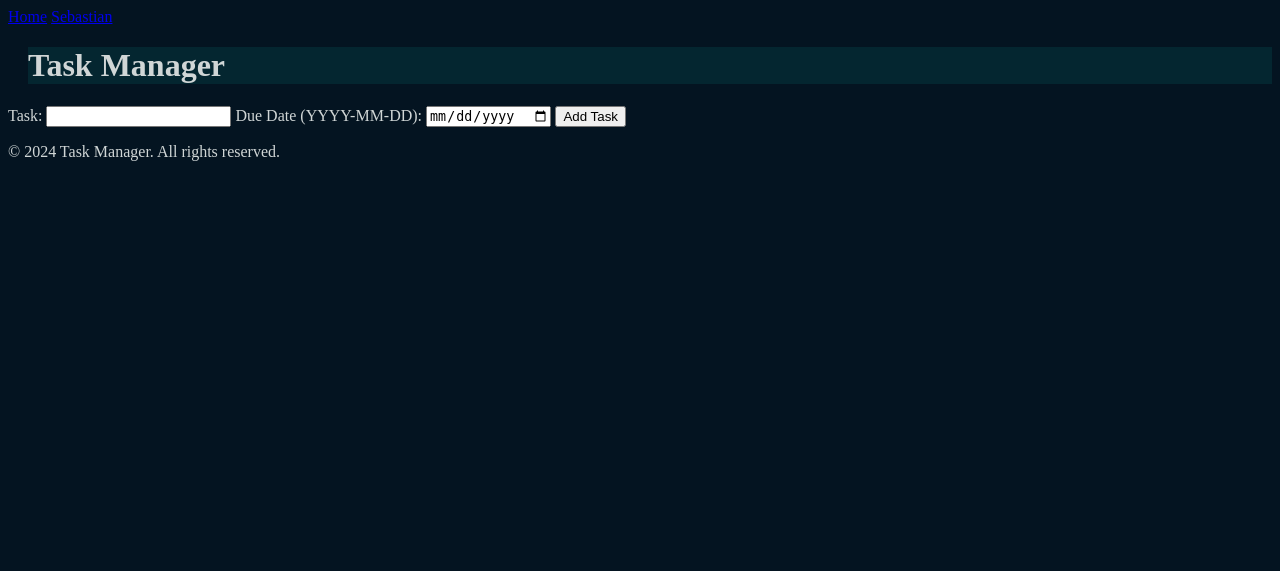
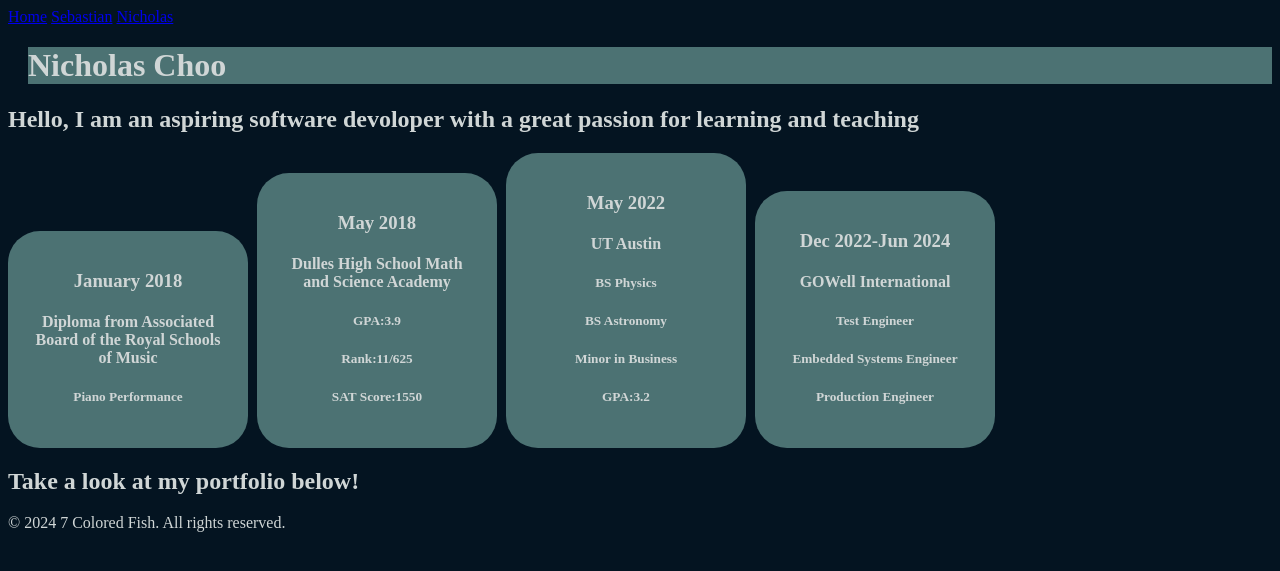
Before and after one commit to bobbob2093/websiteportfolio, a Flask app: template templates/Nicholas.html in a window 1280 px wide. Shown: the top 571 px of the page. Run offline with Flask 3, Linux system fonts and the light colour scheme; the template is opened without the code that fills it, so the values that code supplies are empty.

Commit message:
Nicholas.html
Just some css and some playing around

```diff
--- a/app.py
+++ b/app.py
@@ -43,6 +43,11 @@ def sebastian():
     tasks = Task.query.all()
     return render_template('sebastian.html', tasks=tasks)
 
+@app.route('/Nicholas')
+def nicholas():
+    tasks = Task.query.all()
+    return render_template('Nicholas.html', tasks=tasks)
+
 @app.route('/add', methods=['POST'])
 def add_task():
     description = request.form['task']
--- a/static/css/mainstyle.css
+++ b/static/css/mainstyle.css
@@ -4,6 +4,28 @@ body {
   }
 
   h1 {
-    background-color: #042630;
+    background-color: #4c7273;
     margin-left: 20px;
   }
+
+.nTimeline{
+  list-style-type: none;
+  padding-left: 0;
+  margin:0;
+}
+.nTimeline li{
+  display: inline-block;
+  padding: 20px 20px;
+  margin-right: 5px;
+  background-color: #4c7273;
+  border-radius: 2em;
+  text-align: center;
+  width: 200px;
+}
+/* Media Query for smaller screens */
+@media (max-width: 600px) {
+  .nTimeline li {
+      display: block; /* Stacks the list items vertically */
+      margin-right: 0; /* Removes the right margin */
+  }
+}
--- a/templates/Nicholas.html
+++ b/templates/Nicholas.html
@@ -2,23 +2,36 @@
 {% extends "base.html" %}
 
 {% block content %}
-<h1>Task Manager</h1>
-<form action="/add" method="post">
-    Task: <input type="text" name="task" />
-    Due Date (YYYY-MM-DD): <input type="date" name="due_date" />
-    <input type="submit" value="Add Task" />
-</form>
-<ul>
-    {% for task in tasks %}
+<h1>Nicholas Choo</h1>
+<h2>Hello, I am an aspiring software devoloper with a great passion for learning and teaching</h2>
+<ul class="nTimeline">
     <li>
-        {% if task.completed %}
-        <input type="checkbox" checked onclick="window.location.href='/toggle/{{ task.id }}';" />
-        {% else %}
-        <input type="checkbox" onclick="window.location.href='/toggle/{{ task.id }}';" />
-        {% endif %}
-        {{ task.description }} - Due: {{ task.due_date.strftime('%Y-%m-%d') }}
-        <a href="/delete/{{ task.id }}">Delete</a>
+        <h3>January 2018</h3>
+        <h4>Diploma from Associated Board of the Royal Schools of Music</h4>
+        <h5>Piano Performance</h5>
     </li>
-    {% endfor %}
+    <li>
+        <h3>May 2018</h3>
+        <h4>Dulles High School Math and Science Academy</h4>
+        <h5>GPA:3.9</h5>
+        <h5>Rank:11/625</h5>
+        <h5>SAT Score:1550</h5>
+    </li>
+    <li>
+        <h3>May 2022</h3>
+        <h4>UT Austin</h4>
+        <h5>BS Physics</h5>
+        <h5>BS Astronomy</h5>
+        <h5>Minor in Business</h5>
+        <h5>GPA:3.2</h5>
+    </li>
+    <li>
+        <h3>Dec 2022-Jun 2024</h3>
+        <h4>GOWell International</h4>
+        <h5>Test Engineer</h5>
+        <h5>Embedded Systems Engineer</h5>
+        <h5>Production Engineer</h5>
+    </li>
 </ul>
+<h2>Take a look at my portfolio below!</h2>
 {% endblock %}
--- a/templates/base.html
+++ b/templates/base.html
@@ -11,6 +11,7 @@
             <!-- Navigation bar content here -->
             <a href="/">Home</a>
             <a href="/sebastian">Sebastian</a>
+            <a href="/Nicholas">Nicholas</a>
         </nav>
     </header>
 
@@ -19,7 +20,7 @@
 
     <footer>
         <!-- Footer content here -->
-        <p>© 2024 Task Manager. All rights reserved.</p>
+        <p>© 2024 7 Colored Fish. All rights reserved.</p>
     </footer>
 </body>
 </html>
```
